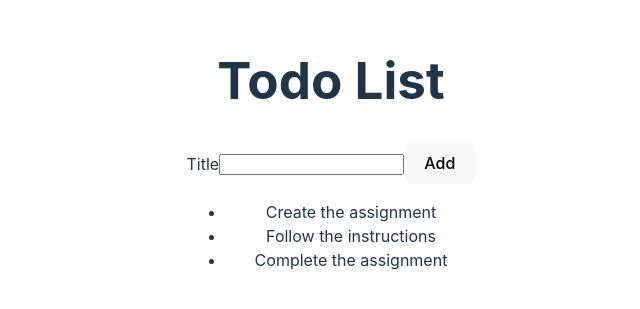
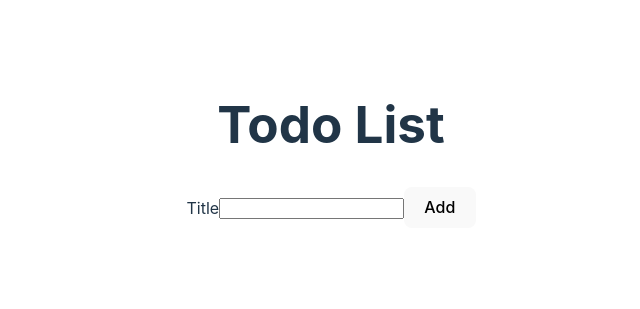
Before and after one commit to johnppkyaw/react-todo, a React (Vite) app: page / in a window 1280 px wide. Shown: the part 247-556 px from the top of the page, without its empty margins (309-949 px from the left). Built offline with nearby package versions, Linux system fonts and the light colour scheme.

Commit message:
Move todoList into State and Control 'Add Todo' input

```diff
--- a/src/AddTodoForm.jsx
+++ b/src/AddTodoForm.jsx
@@ -1,15 +1,22 @@
+import {useState} from 'react';
+
 const AddTodoForm = (props) => {
+  const [todoTitle, setTodoTitle] = useState("");
+
+  const handleTitleChange = (event) => {
+    const newTodoTitle = event.target.value;
+    setTodoTitle(newTodoTitle);
+  }
+
   const handleAddTodo = (event) => {
     event.preventDefault();
-    const todoTitle = event.target.title.value;
-    console.log(todoTitle);
     props.onAddTodo(todoTitle);
     event.target.title.value = "";
   }
   return (
     <form onSubmit={handleAddTodo}>
       <label htmlFor="todoTitle">Title</label>
-      <input id= "todoTitle" name="title"></input>
+      <input id= "todoTitle" name="title" value={todoTitle} onChange={handleTitleChange}></input>
       <button>Add</button>
     </form>
   )
--- a/src/App.jsx
+++ b/src/App.jsx
@@ -5,12 +5,13 @@
 
 function App() {
   const [newTodo, setNewTodo] = useState("");
+  const [todoList, setTodoList] = useState([]);
   return (
     <>
       <h1>Todo List</h1>
       <AddTodoForm onAddTodo={setNewTodo}/>
       <p>{newTodo}</p>
-      <TodoList />
+      <TodoList todoList={todoList}/>
     </>
   )
 }
--- a/src/TodoList.jsx
+++ b/src/TodoList.jsx
@@ -1,25 +1,11 @@
 import TodoListItem from "./TodoListItem.jsx";
 
-const TodoList = () => {
-  const todoList = [
-    {
-      id: 1,
-      title: "Create the assignment"
-    },
-    {
-      id: 2,
-      title: "Follow the instructions"
-    },
-    {
-      id: 3,
-      title: "Complete the assignment"
-    }
-  ]
+const TodoList = (props) => {
   return (
     <>
       <ul>
         {
-          todoList.map(function(eachTask) {
+          props.todoList.map(function(eachTask) {
             return (
               <TodoListItem key={eachTask.id} task={eachTask.title} />
             )
```
